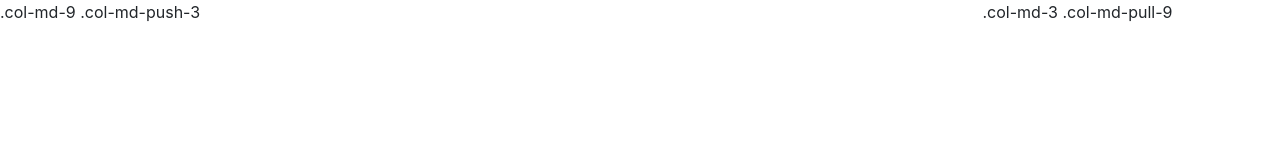
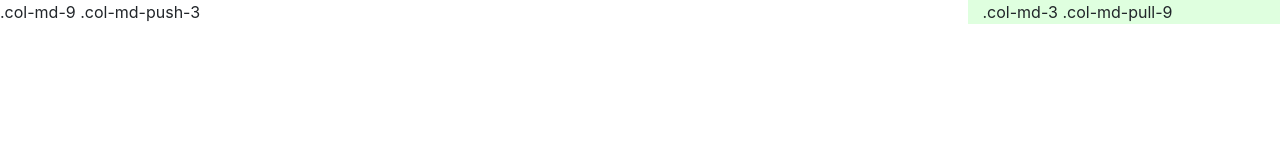
Before and after one commit to faznaharees/artistcet.github.io, a plain HTML site: page index.html in a window 1280 px wide. Drawn offline with nearby package versions, Linux system fonts and the light colour scheme.

Commit message:
Update index.html

```diff
--- a/index.html
+++ b/index.html
@@ -4,12 +4,12 @@
 <style>
 
 	.col {width:30%;padding:10px;margin:2%;height:400px;display:block;background:#dfdfff;}
-
+	.col-md-3 {background:#dfffdf;}
 </style>
 <body bgcolor=dbdbdb>
 <div class="row">
-  <div class="col-md-9 col-md-push-3">.col-md-9 .col-md-push-3</div>
-  <div class="col-md-3 col-md-pull-9">.col-md-3 .col-md-pull-9</div>
+  <div class="col-md-9">.col-md-9 .col-md-push-3</div>
+  <div class="col-md-3">.col-md-3 .col-md-pull-9</div>
 </div>
 
 </body></html>
```
